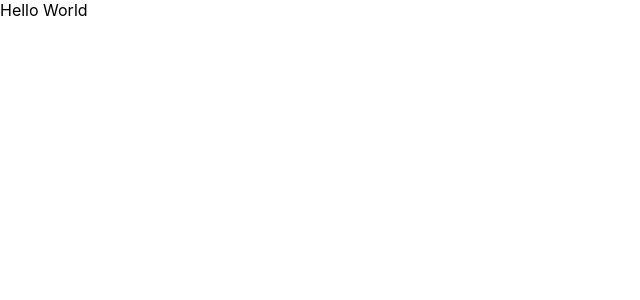
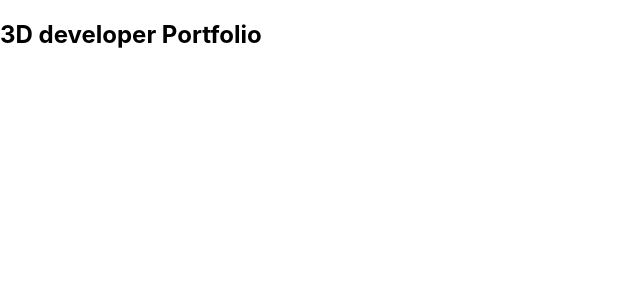
Before and after one commit to SHIVENDRA8004/React-Portfolio_Three, a React (Create React App) app: page / in a window 1280 px wide. Shown: the top 300 px of the page, without its empty margins (0-640 px from the left). Built offline with nearby package versions, Linux system fonts and the light colour scheme.

Commit message:
Removed unwanted code from app.js

```diff
--- a/src/App.js
+++ b/src/App.js
@@ -1,5 +1,9 @@
-function App() {
-  return <div className="App">Hello World</div>;
-}
+const App = () => {
+  return (
+    <div className="App">
+      <h2>3D developer Portfolio</h2>
+    </div>
+  );
+};
 
 export default App;
```
